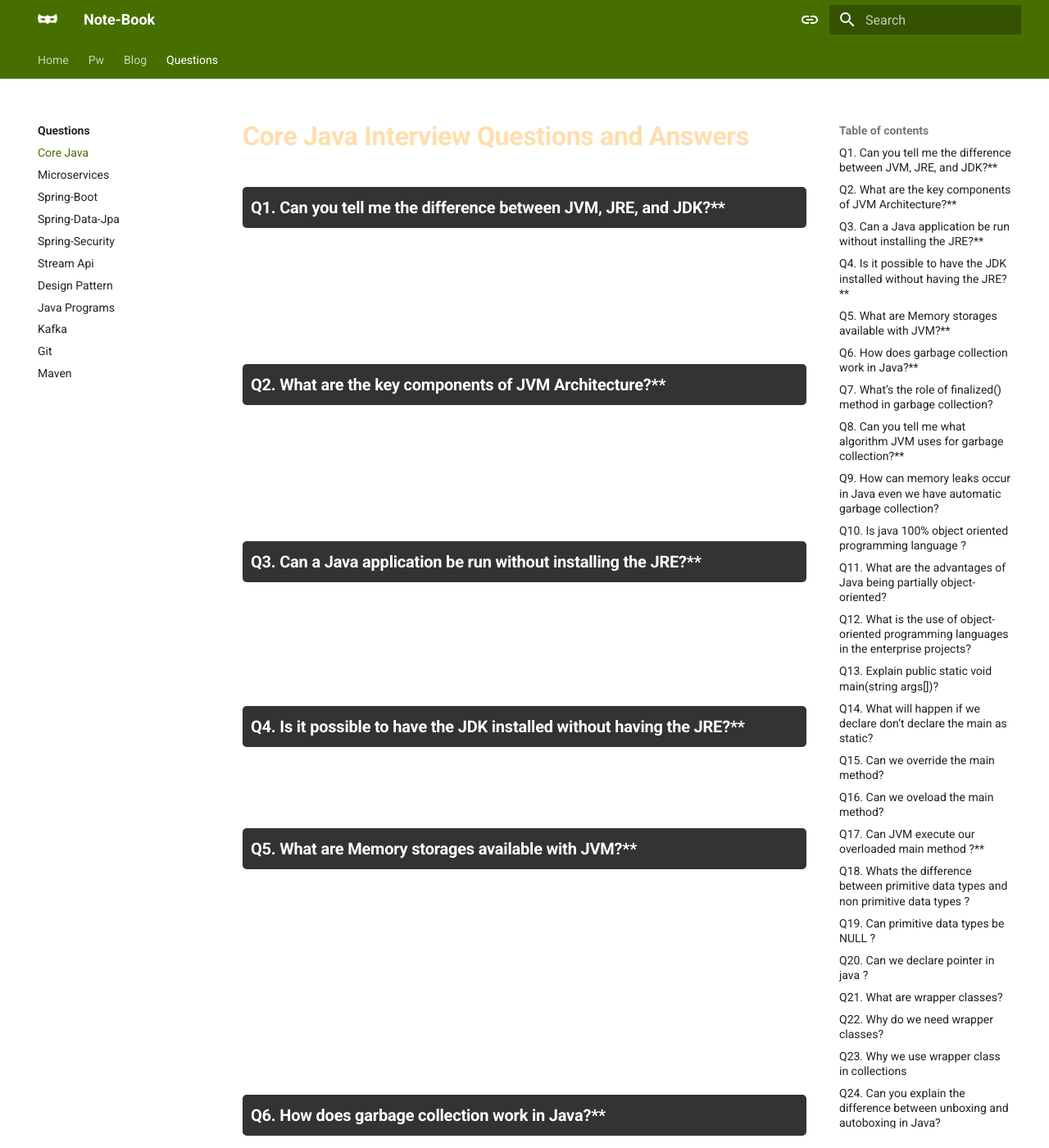
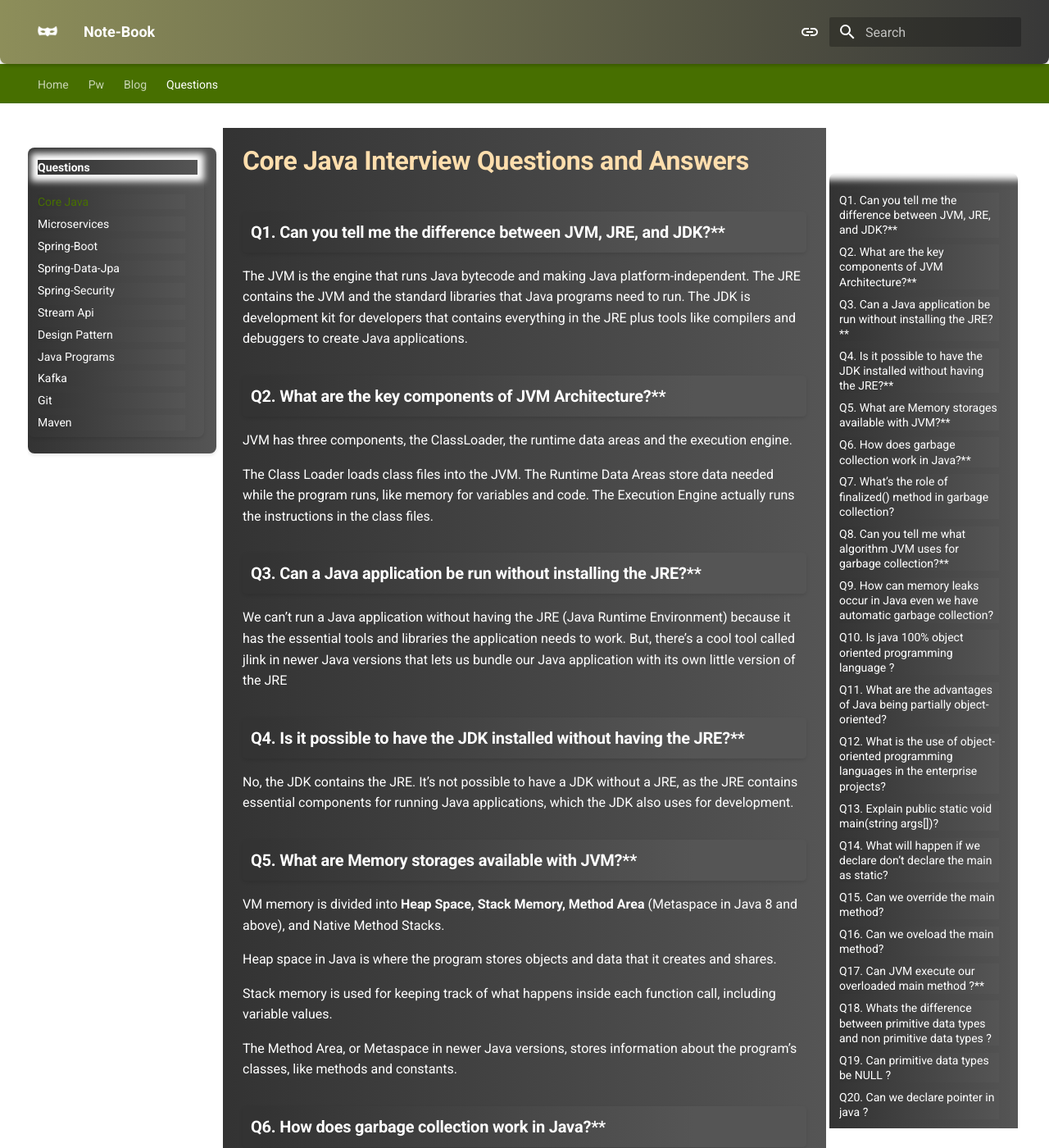
Before and after one commit to hi-pratap/notionhub, an MkDocs documentation site: the page built from docs/Questions-list/CoreJava.md, in a window 1280 px wide and 1400 px high. Shown: the whole window at 82% size. Built offline with MkDocs 1.6.1 and Material for MkDocs 9.7.7, drawn with Linux system fonts in a browser that asks for light colours.

Commit message:
Css addded

```diff
--- a/docs/Questions-list/CoreJava.md
+++ b/docs/Questions-list/CoreJava.md
@@ -3,7 +3,6 @@
 ### Q1. Can you tell me the difference between JVM, JRE, and JDK?**
 
 The JVM is the engine that runs Java bytecode and making Java platform-independent.
-
 The JRE contains the JVM and the standard libraries that Java programs need to run. The JDK is development kit for developers that contains everything in the JRE plus tools like compilers and debuggers to create Java applications.
 
 ### Q2. What are the key components of JVM Architecture?**
--- a/docs/stylesheets/extra.css
+++ b/docs/stylesheets/extra.css
@@ -13,17 +13,130 @@
 
   color: navajowhite;
 }
+/* p{
+  background: #444;
+    background: linear-gradient(145deg, #333, #555);
+    padding: 15px;
+    margin-bottom: 20px;
+    border-radius: 8px;
+    box-shadow: 0 2px 4px rgba(0, 0, 0, 0.1);
+} */
+
+
+.md-header {
+  background: #2c2c2c; /* Dark background */
+  background: linear-gradient(to right, #8d8e5a 0%, #383838 100%); /* Gradient from dark to slightly lighter */
+  box-shadow: 0 2px 4px rgba(0, 0, 0, 0.2); /* Soft shadow for depth */
+  color: #ffffff; /* White text for contrast */
+  display: block;
+  position: sticky;
+  top: 0;
+  left: 0;
+  right: 0;
+  z-index: 4;
+  padding: 15px; /* Adjust padding as needed */
+  border-radius: 0 0 8px 8px; /* Rounded corners for bottom */
+}
+.nav-list {
+    background: #2c2c2c; /* Dark background */
+    background: linear-gradient(to right, #2c2c2c, #383838); /* Gradient from dark to slightly lighter */
+    box-shadow: 0 0 0.5rem rgba(0, 0, 0, 0.1); /* Soft shadow for depth */
+    color: #ffffff; /* White text for contrast */
+    padding: 15px; /* Adjust padding as needed */
+    border-radius: 8px; /* Rounded corners */
+}
+
+.md-content{
+  background: #444;
+  background: linear-gradient(to right, #333 0%, #555 100%);
+  /* padding: 15px; */
+  /* margin-bottom: 20px; */
+  /* border-radius: 8px; */
+  /* box-shadow: 0 2px 4px rgba(0, 0, 0, 0.1); */
+  color: white;
+}
+.md-nav__title {
+  color: #ffffff; /* White text color */
+  font-size: 24px; /* Adjust font size as needed */
+  transition: color 0.3s ease; /* Smooth transition for color change */
+}
+
+.md-nav__title:hover {
+  transform: scaleX(1.1); /* Scale horizontally to 110% on hover */
+
+}
+
+.custom-image-container {
+  max-width: 100%;
+  position: relative;
+  overflow: hidden;
+  border-radius: 10px;
+  box-shadow: 0 0 10px rgba(0, 0, 0, 0.3);
+}
+
+.custom-image {
+  display: block;
+  width: 100%;
+  height: auto;
+  transition: transform 0.3s ease-out;
+}
+
+.custom-image-overlay {
+  position: absolute;
+  top: 0;
+  left: 0;
+  width: 100%;
+  height: 100%;
+  background-color: rgba(0, 0, 0, 0.5); /* Semi-transparent black overlay */
+  opacity: 0; /* Initially hidden */
+  transition: opacity 0.3s ease-out;
+}
+#__nav_2_label{
+  color :white;
+  background: linear-gradient(to right, #333 0%, #555 100%);
+  border: none;
+}
+
+.custom-image-container:hover .custom-image-overlay {
+  opacity: 1; /* Show overlay on hover */
+}
+
+.custom-image-container:hover .custom-image {
+  transform: scale(1.1); /* Scale up image on hover */
+}
+
 .md-typeset h3 {
+  margin: 1.6em 0 .8em;
+  font-weight: bolder;
+  border-radius: 5px;
+  background: #686767;
+  background: linear-gradient(to right, #333 3%, #555 80%);
+  padding: 10px;
+  box-shadow: 0 2px 4px rgba(0, 0, 0, 0.1);
+  color: white;
+}
+.md-nav__link{
+  background: #444;
+  background: linear-gradient(to right, #333 0%, #555 100%);
+  /* padding: 15px; */
+  /* margin-bottom: 20px; */
+  /* border-radius: 8px; */
+  /* box-shadow: 0 2px 4px rgba(0, 0, 0, 0.1); */
+  color: white;
 
-  margin: 1.6em 0 .8em;
-font-weight: bolder;
-  /* border: inset;
-  border-radius: 15px; */
-  background-color: #333;
-  /* background-color:#f0f0f0 */
-  padding: 10px; border-radius: 5px;
+
+
 }
-.md-content {
+.md-nav__list {
+
+    background: #444;
+    background: linear-gradient(to right, #333 0%, #555 100%);
+    padding: 15px;
+    margin-bottom: 20px;
+    border-radius: 8px;
+    box-shadow: 0 2px 4px rgba(0, 0, 0, 0.1);
+    color: white;
+
 
   color: white;
 
```
